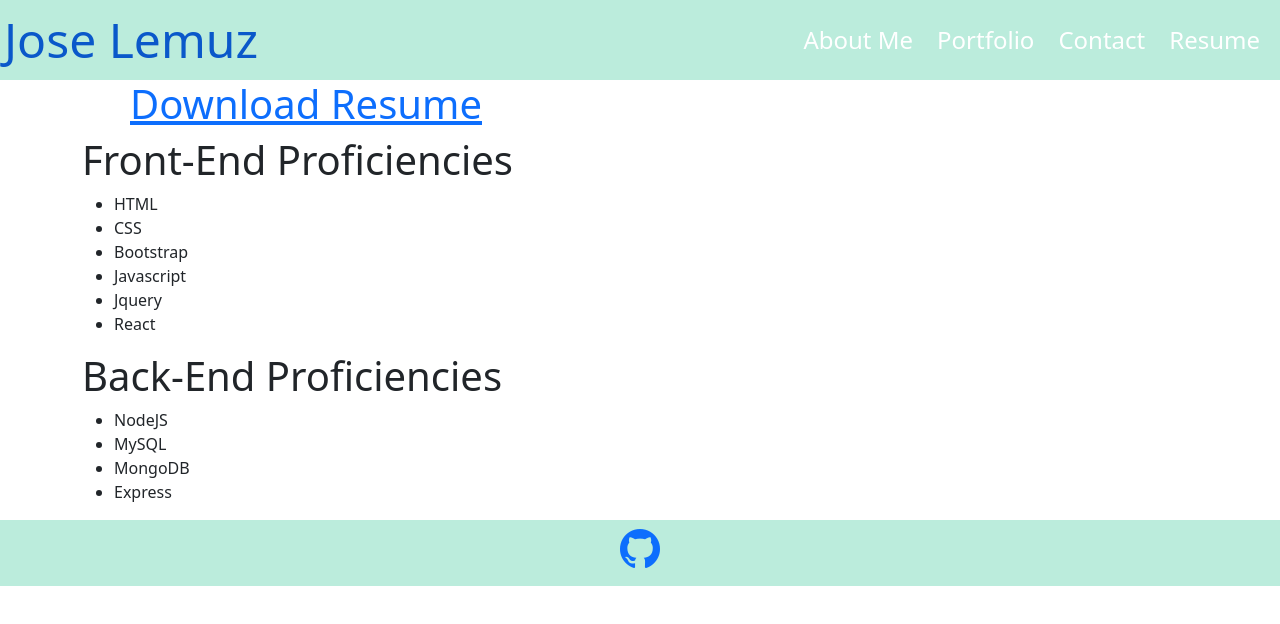
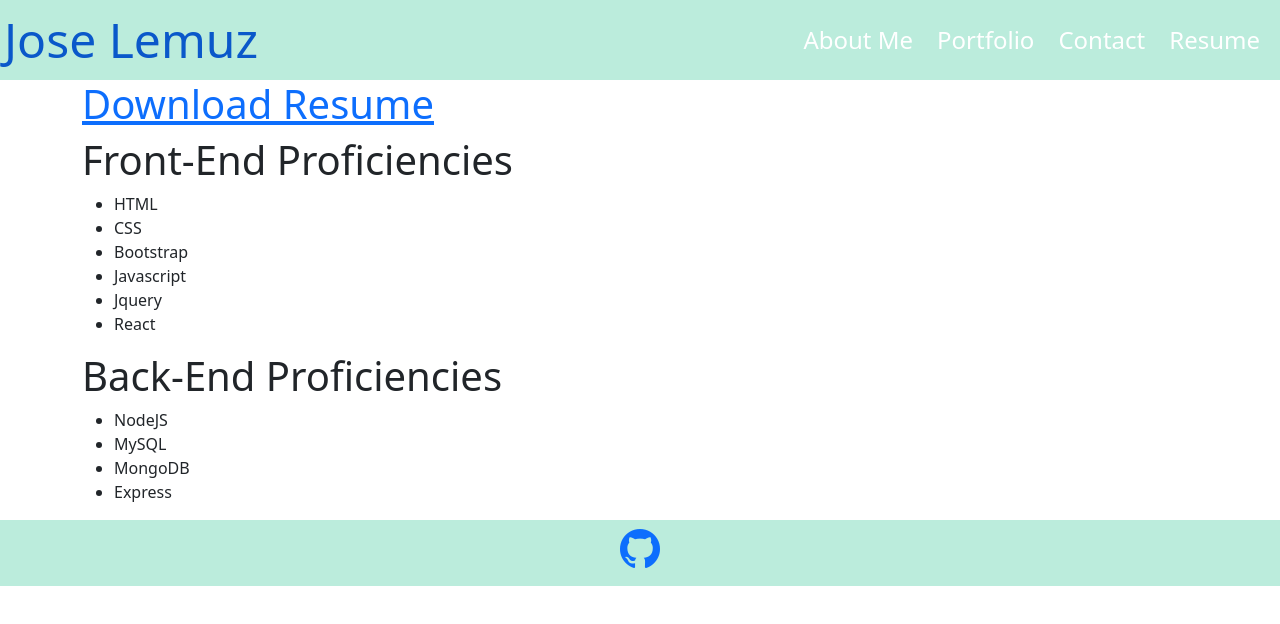
Before and after one commit to jlemuz/lemuz-react-portfolio, a React (Create React App) app: page /Resume in a window 1280 px wide. Shown: the top 624 px of the page. Built offline with nearby package versions, Linux system fonts and the light colour scheme.

Commit message:
updated README

```diff
--- a/src/components/Footer/index.js
+++ b/src/components/Footer/index.js
@@ -3,7 +3,7 @@ import 'bootstrap-icons/font/bootstrap-icons.css';
 export default function Footer(){
     return <footer>
       <h1>
-        <a href="https://jlemuz.github.io"><i className="bi bi-github"></i></a>
+        <a href="https://github.com/jlemuz"><i className="bi bi-github"></i></a>
       </h1>
     </footer>
 }
--- a/src/styles.css
+++ b/src/styles.css
@@ -46,7 +46,3 @@ body {
 .nav li:hover{
   background-color: #777;
 }
-
-#resume{
-  padding: 3rem;
-}
```
Also changed, not shown: 2 other files (tests, documents, lock files or other folders).
